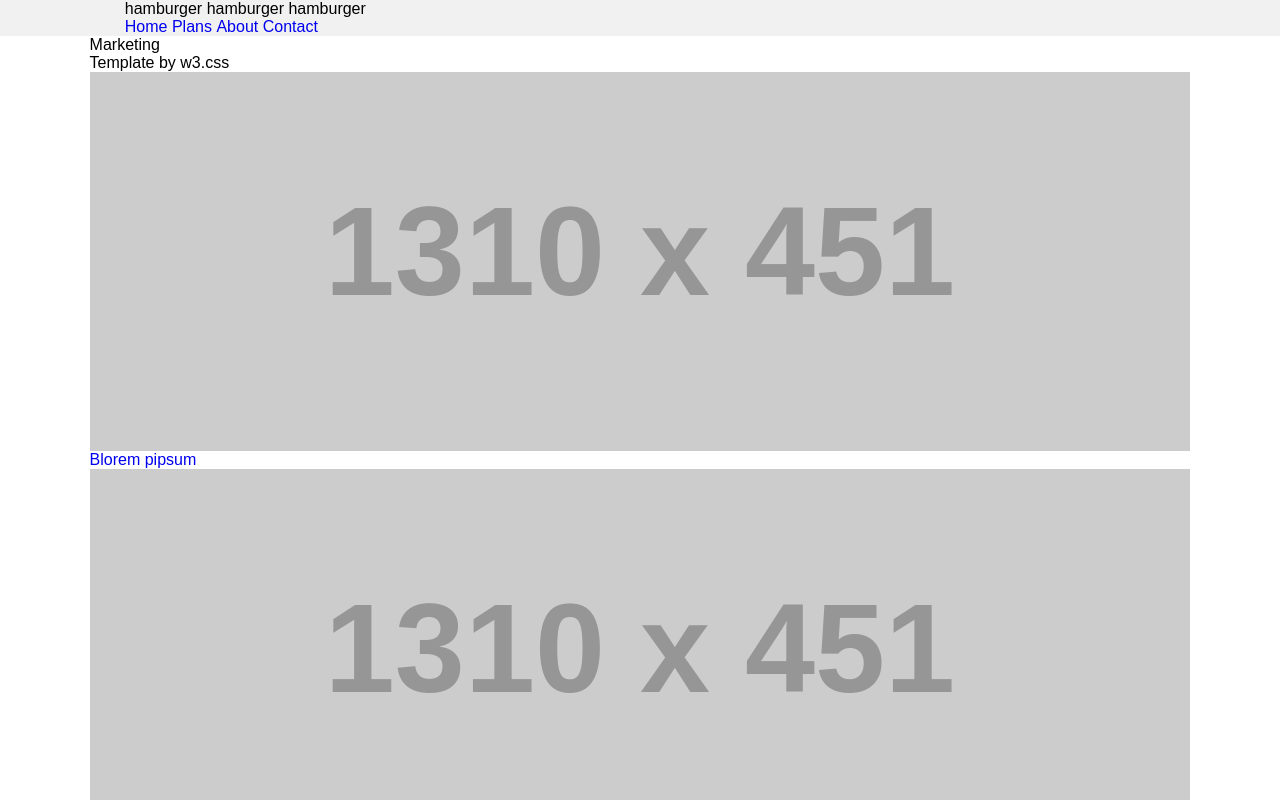
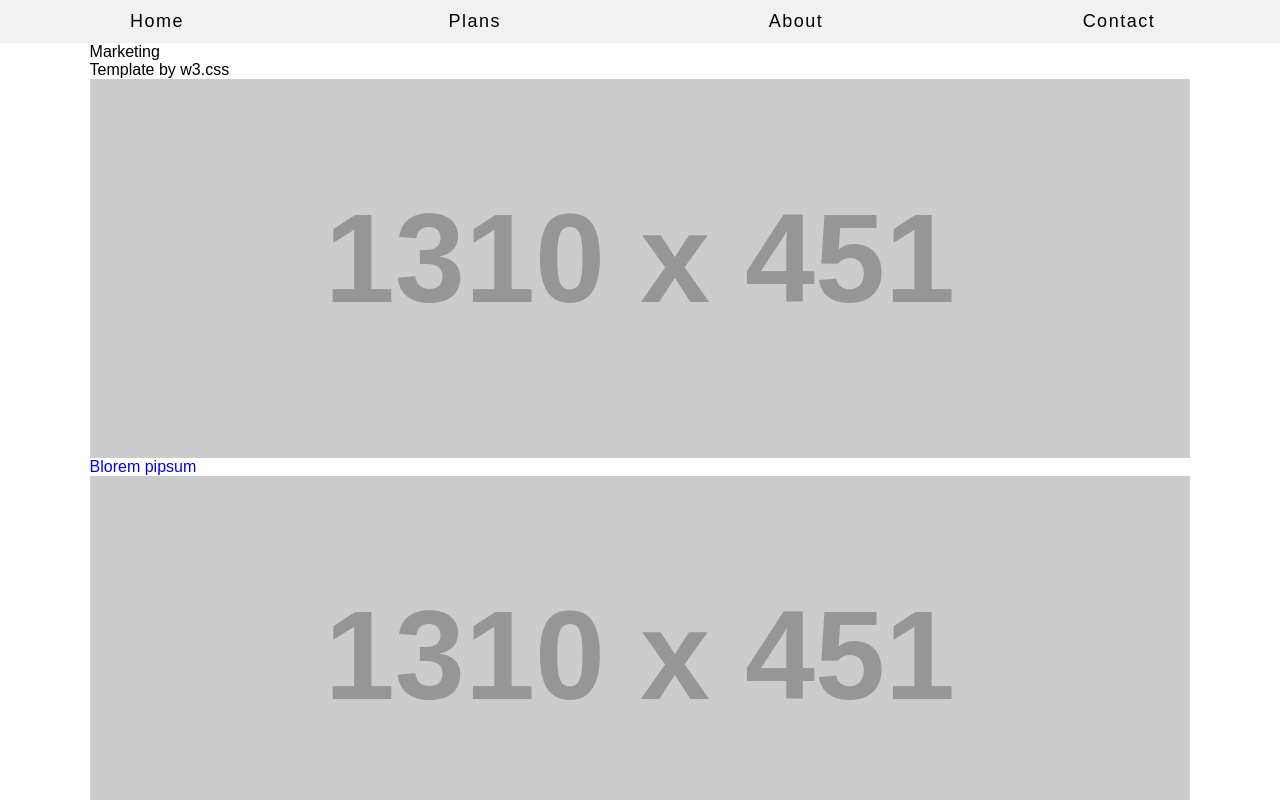
Before and after one commit to AniketShrirao/Marketing-HTML-CSS, a plain HTML site: page index.html in a window 1280 px wide. Shown: the top 800 px of the page. Drawn offline with Linux system fonts and the light colour scheme; placeholder pictures from the web are drawn by us.

Commit message:
header styling completed

```diff
--- a/assets/css/style.css
+++ b/assets/css/style.css
@@ -109,6 +109,32 @@ li {
 
 header { background: #f1f1f1; }
 header .wrapper { width: 80.5%; }
+nav {
+  text-align: center;
+  padding: 12px 0px;
+}
+
+nav ul {
+  display: flex;
+  justify-content: space-between;
+}
+
+nav li:first-of-type,
+nav li:nth-of-type(2) { margin-left: 0.5%; }
+
+nav li:nth-of-type(3) { margin-left: 0.8%; }
+
+nav li a {
+  color: #000;
+  font-size: 18px;
+  line-height: 1;
+  letter-spacing: 1.5px;
+  font-weight: 500;
+}
+
+.hamburger { display: none; }
+
+nav li a:hover { color: blueviolet; }
 
 /*=================================
   Header styling ends here
```
